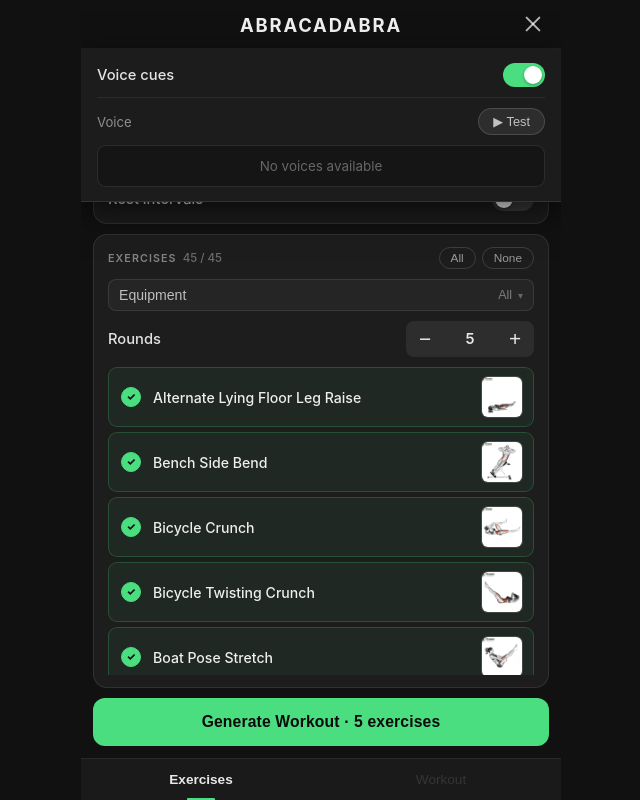
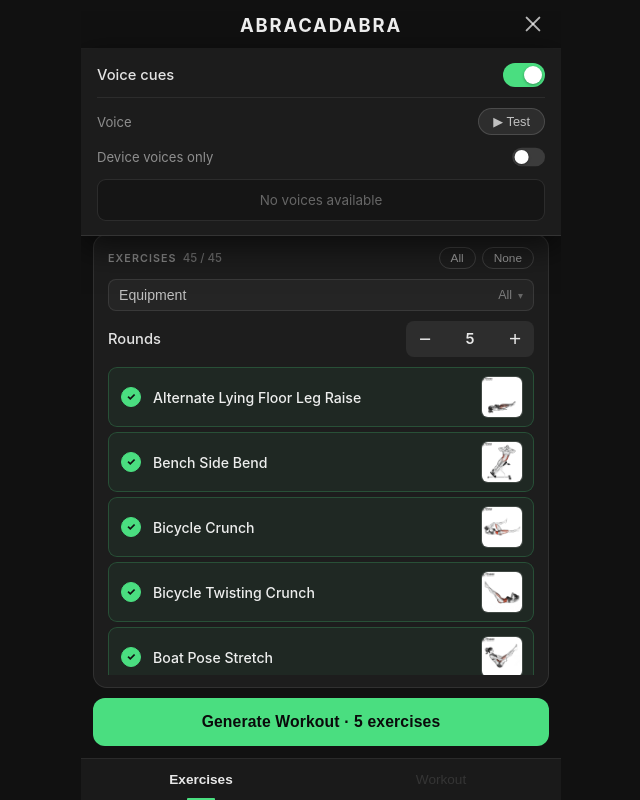
Before and after one commit to VadimEngine/abracadabra, a React (Create React App) app: page / in a window 1280 px wide. Both pictures are taken after a click on the button "Settings". Shown: the whole page, without its empty margins (319-959 px from the left). Built offline with nearby package versions, Linux system fonts and the light colour scheme; the HTML template or start-up script is replaced by a standard one.

Commit message:
android voice and Generate button bug

```diff
--- a/src/App.css
+++ b/src/App.css
@@ -1,6 +1,7 @@
 /* ── App shell ───────────────────────────────────────────────── */
 .app {
-  height: 100vh;
+  height: 100vh;        /* fallback for older browsers */
+  height: 100dvh;       /* dynamic: shrinks when Chrome tab bar / address bar is visible */
   overflow: hidden;
   display: flex;
   flex-direction: column;
@@ -115,6 +116,11 @@
 .settings-divider {
   height: 1px;
   background: rgba(255, 255, 255, 0.07);
+}
+
+.toggle-sm {
+  transform: scale(0.78);
+  transform-origin: right center;
 }
 
 .voice-list {
--- a/src/App.js
+++ b/src/App.js
@@ -7,6 +7,7 @@ import exercises from './data/exercises.json';
 const LS_EXCLUDED     = 'abra-excluded';
 const LS_VOICE_ON     = 'abra-voice-enabled';
 const LS_VOICE_URI    = 'abra-voice-uri';
+const LS_VOICE_LOCAL  = 'abra-voice-local';
 const LS_EQUIPMENT    = 'abra-equipment';
 const LS_INTERVAL     = 'abra-interval';
 const LS_BREAK        = 'abra-break';
@@ -53,6 +54,7 @@ function App() {
   const [voiceEnabled, setVoiceEnabled] = useState(() => lsGet(LS_VOICE_ON, true));
   const [voices, setVoices] = useState([]);
   const [selectedVoiceURI, setSelectedVoiceURI] = useState(() => localStorage.getItem(LS_VOICE_URI) || '');
+  const [localVoicesOnly, setLocalVoicesOnly] = useState(() => lsGet(LS_VOICE_LOCAL, false));
 
   // Settings panel
   const [settingsOpen, setSettingsOpen] = useState(false);
@@ -81,6 +83,10 @@ function App() {
   useEffect(() => {
     if (selectedVoiceURI) localStorage.setItem(LS_VOICE_URI, selectedVoiceURI);
   }, [selectedVoiceURI]);
+
+  useEffect(() => {
+    localStorage.setItem(LS_VOICE_LOCAL, JSON.stringify(localVoicesOnly));
+  }, [localVoicesOnly]);
 
   // ── Load TTS voices ──────────────────────────────────────────
   useEffect(() => {
@@ -188,11 +194,20 @@ function App() {
                   <span className="settings-label-sm">Voice</span>
                   <button className="voice-test-btn" onClick={testVoice}>▶ Test</button>
                 </div>
+                <div className="settings-row">
+                  <span className="settings-label-sm">Device voices only</span>
+                  <div
+                    className={`toggle toggle-sm ${localVoicesOnly ? 'on' : ''}`}
+                    onClick={() => setLocalVoicesOnly(v => !v)}
+                  >
+                    <div className="toggle-knob" />
+                  </div>
+                </div>
                 <div className="voice-list">
                   {voices.length === 0 && (
                     <p className="voice-empty">No voices available</p>
                   )}
-                  {voices.map(v => (
+                  {(localVoicesOnly ? voices.filter(v => v.localService) : voices).map(v => (
                     <button
                       key={v.voiceURI}
                       className={`voice-item${v.voiceURI === selectedVoiceURI ? ' selected' : ''}`}
--- a/src/components/ExerciseTimer.js
+++ b/src/components/ExerciseTimer.js
@@ -64,7 +64,10 @@ function ExerciseTimer({
     const u = new SpeechSynthesisUtterance(text);
     if (uri && v.length > 0) {
       const voice = v.find(vv => vv.voiceURI === uri);
-      if (voice) u.voice = voice;
+      if (voice) {
+        u.voice = voice;
+        u.lang  = voice.lang; // Android ignores u.voice but respects u.lang
+      }
     }
     window.speechSynthesis.speak(u);
   };
```
